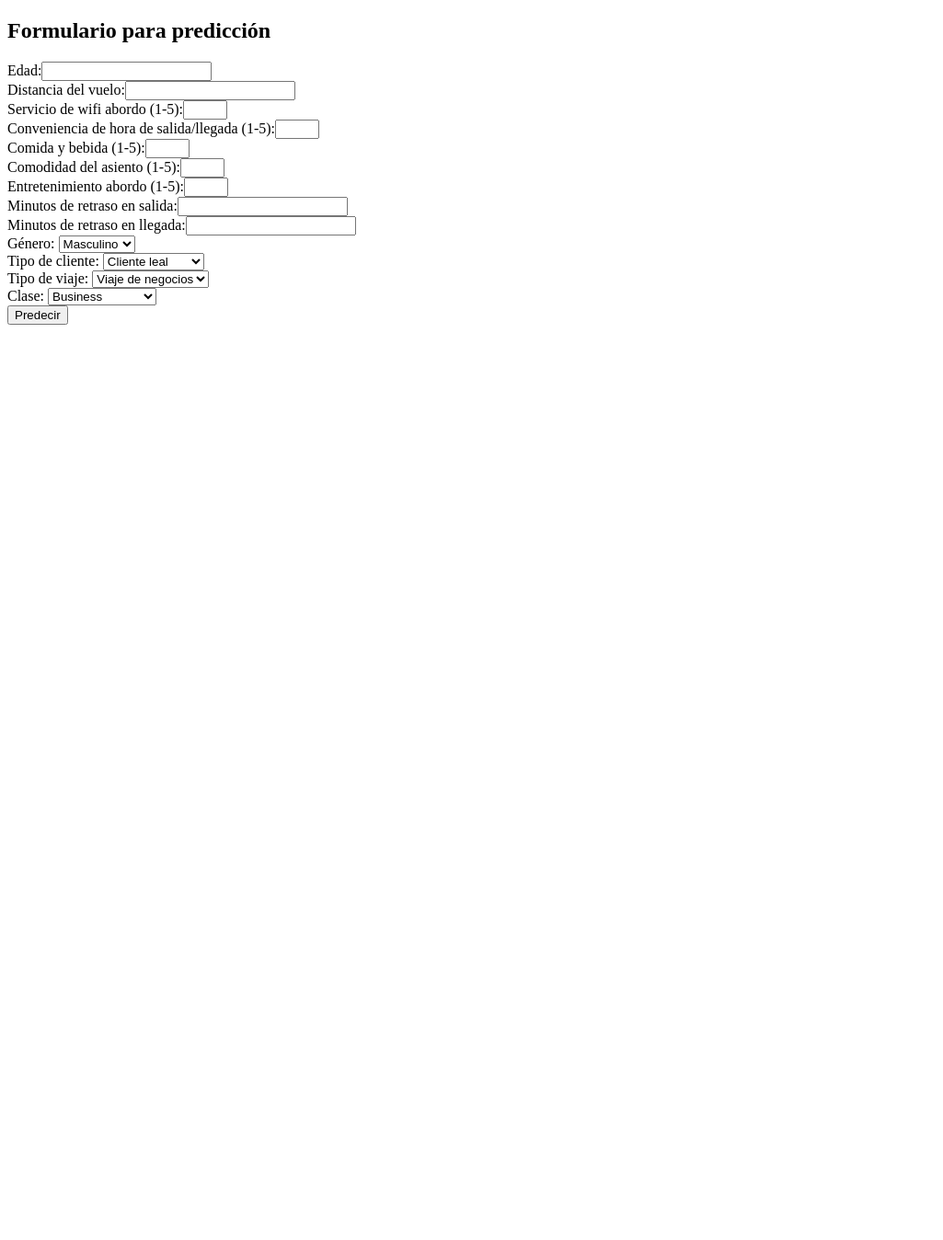
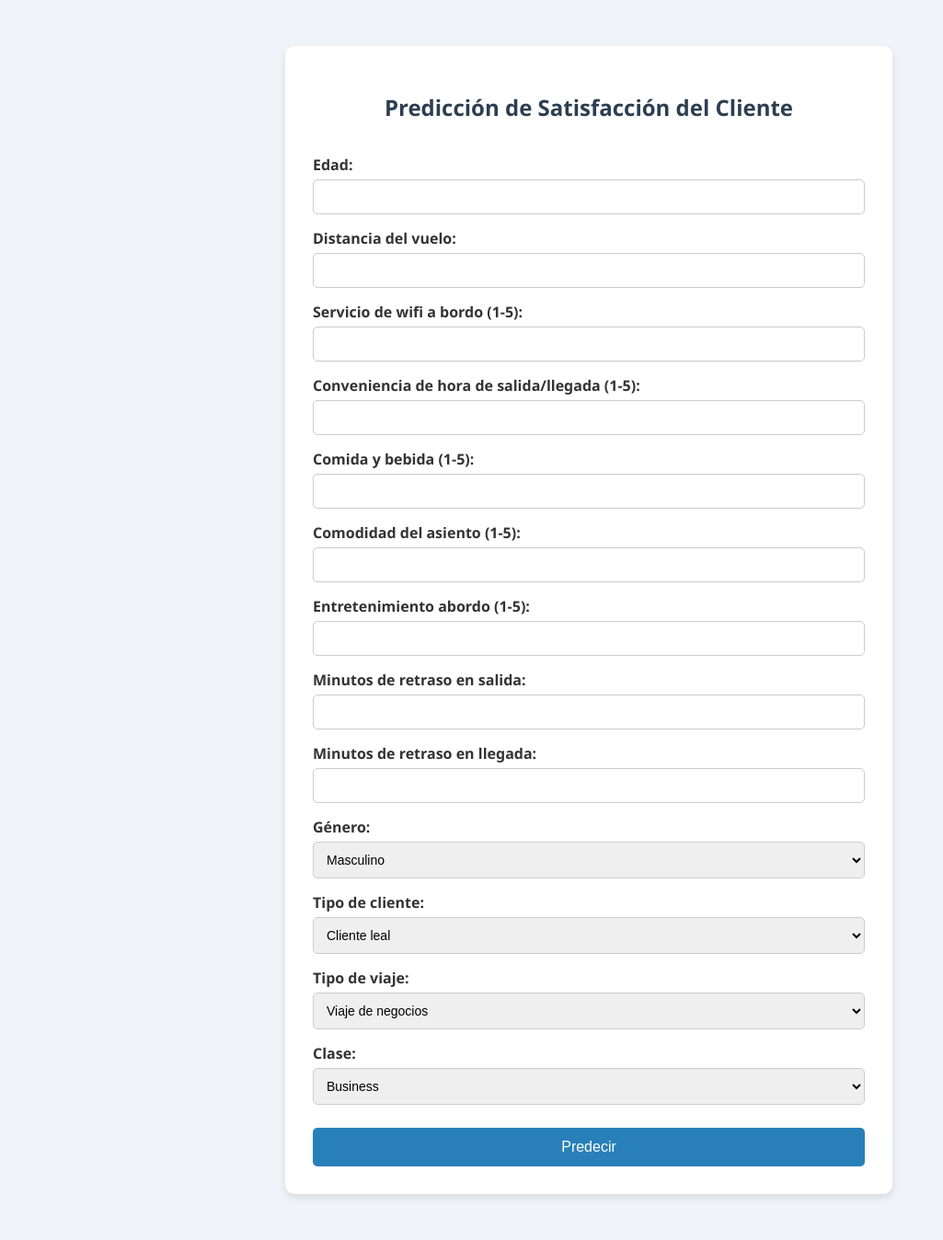
Before and after one commit to SantiagoAjala0204/Airline-Passenger-Satisfaction, a FastAPI app: page / in a window 1280 px wide. Shown: the whole page at 92% size, without its empty margins (0-1025 px from the left). Before the commit the page ends 353 px from the top, so only its background shows below. Run offline with FastAPI, Linux system fonts and the light colour scheme; parts of the project's set-up code (start-up, migrations or seed data) failed here and were passed over.

Commit message:
Update form.html

```diff
--- a/templates/form.html
+++ b/templates/form.html
@@ -1,50 +1,139 @@
 <!DOCTYPE html>
-<html>
-<head><title>Predicción de Satisfacción del Cliente</title></head>
+<html lang="es">
+<head>
+  <meta charset="UTF-8">
+  <title>Predicción de Satisfacción del Cliente</title>
+  <style>
+    body {
+      font-family: 'Segoe UI', Tahoma, Geneva, Verdana, sans-serif;
+      background: #f0f4f8;
+      color: #333;
+      margin: 0;
+      padding: 0;
+    }
+
+    .container {
+      width: 90%;
+      max-width: 600px;
+      margin: 50px auto;
+      padding: 30px;
+      background-color: white;
+      border-radius: 10px;
+      box-shadow: 0 4px 8px rgba(0,0,0,0.1);
+    }
+
+    h2 {
+      text-align: center;
+      color: #2c3e50;
+    }
+
+    form {
+      display: flex;
+      flex-direction: column;
+    }
+
+    label {
+      margin-top: 15px;
+      font-weight: bold;
+    }
+
+    input[type="number"],
+    select {
+      padding: 10px;
+      margin-top: 5px;
+      border: 1px solid #ccc;
+      border-radius: 5px;
+      font-size: 14px;
+    }
+
+    button {
+      margin-top: 25px;
+      padding: 12px;
+      background-color: #2980b9;
+      color: white;
+      font-size: 16px;
+      border: none;
+      border-radius: 5px;
+      cursor: pointer;
+      transition: background 0.3s ease;
+    }
+
+    button:hover {
+      background-color: #1c5980;
+    }
+
+    .result {
+      margin-top: 30px;
+      text-align: center;
+      font-size: 18px;
+      color: #27ae60;
+    }
+  </style>
+</head>
 <body>
-  <h2>Formulario para predicción</h2>
+  <div class="container">
+    <h2>Predicción de Satisfacción del Cliente</h2>
     <form action="/predict" method="post">
-    <label>Edad:</label><input type="number" name="Age" required><br>
-    <label>Distancia del vuelo:</label><input type="number" name="Flight_Distance" required><br>
-    <label>Servicio de wifi abordo (1-5):</label><input type="number" name="Inflight_wifi_service" min="1" max="5" required><br>
-    <label>Conveniencia de hora de salida/llegada (1-5):</label><input type="number" name="Departure_Arrival_time_convenient" min="1" max="5" required><br>
-    <label>Comida y bebida (1-5):</label><input type="number" name="Food_and_drink" min="1" max="5" required><br>
-    <label>Comodidad del asiento (1-5):</label><input type="number" name="Seat_comfort" min="1" max="5" required><br>
-    <label>Entretenimiento abordo (1-5):</label><input type="number" name="Inflight_entertainment" min="1" max="5" required><br>
-    <label>Minutos de retraso en salida:</label><input type="number" name="Departure_Delay_in_Minutes" required><br>
-    <label>Minutos de retraso en llegada:</label><input type="number" name="Arrival_Delay_in_Minutes" required><br>
+      <label>Edad:</label>
+      <input type="number" name="Age" required>
 
-    <!-- Variables categóricas -->
+      <label>Distancia del vuelo:</label>
+      <input type="number" name="Flight_Distance" required>
+
+      <label>Servicio de wifi a bordo (1-5):</label>
+      <input type="number" name="Inflight_wifi_service" min="1" max="5" required>
+
+      <label>Conveniencia de hora de salida/llegada (1-5):</label>
+      <input type="number" name="Departure_Arrival_time_convenient" min="1" max="5" required>
+
+      <label>Comida y bebida (1-5):</label>
+      <input type="number" name="Food_and_drink" min="1" max="5" required>
+
+      <label>Comodidad del asiento (1-5):</label>
+      <input type="number" name="Seat_comfort" min="1" max="5" required>
+
+      <label>Entretenimiento abordo (1-5):</label>
+      <input type="number" name="Inflight_entertainment" min="1" max="5" required>
+
+      <label>Minutos de retraso en salida:</label>
+      <input type="number" name="Departure_Delay_in_Minutes" required>
+
+      <label>Minutos de retraso en llegada:</label>
+      <input type="number" name="Arrival_Delay_in_Minutes" required>
+
       <label>Género:</label>
       <select name="Gender">
         <option value="Male">Masculino</option>
         <option value="Female">Femenino</option>
-    </select><br>
+      </select>
 
       <label>Tipo de cliente:</label>
       <select name="Customer_Type">
         <option value="Loyal Customer">Cliente leal</option>
         <option value="disloyal Customer">Cliente desleal</option>
-    </select><br>
+      </select>
 
       <label>Tipo de viaje:</label>
       <select name="Type_of_Travel">
         <option value="Business travel">Viaje de negocios</option>
         <option value="Personal Travel">Viaje personal</option>
-    </select><br>
+      </select>
 
       <label>Clase:</label>
       <select name="Class">
         <option value="Business">Business</option>
         <option value="Eco">Económica</option>
         <option value="Eco Plus">Económica Plus</option>
-    </select><br>
+      </select>
 
       <button type="submit">Predecir</button>
     </form>
 
     {% if result %}
+      <div class="result">
         <h3>{{ result }}</h3>
+      </div>
     {% endif %}
+  </div>
 </body>
 </html>
```
Lines whose indentation alone changed are shown as unchanged.
